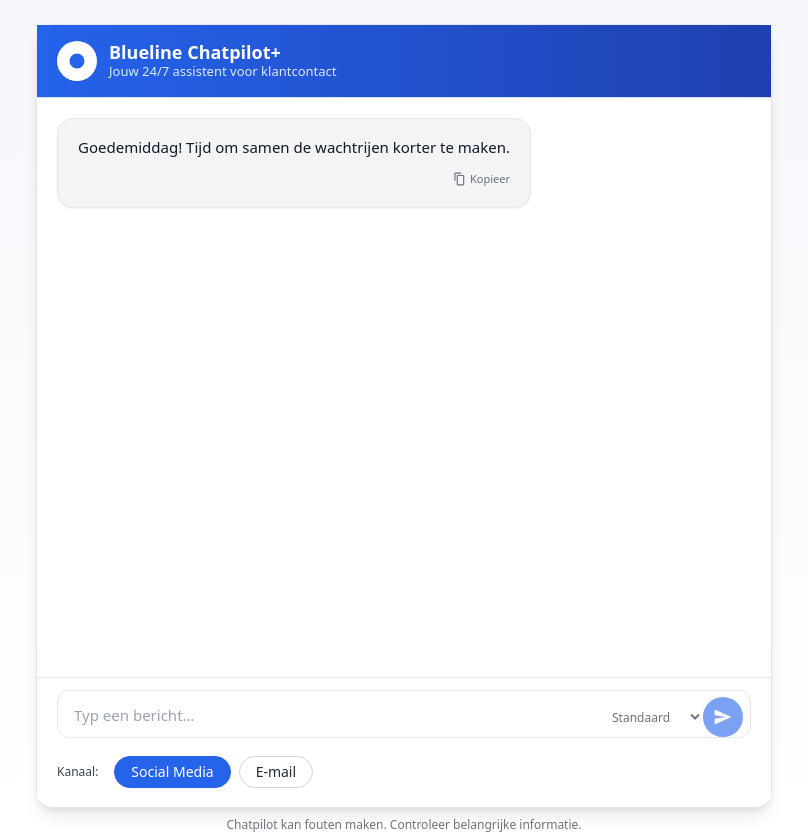
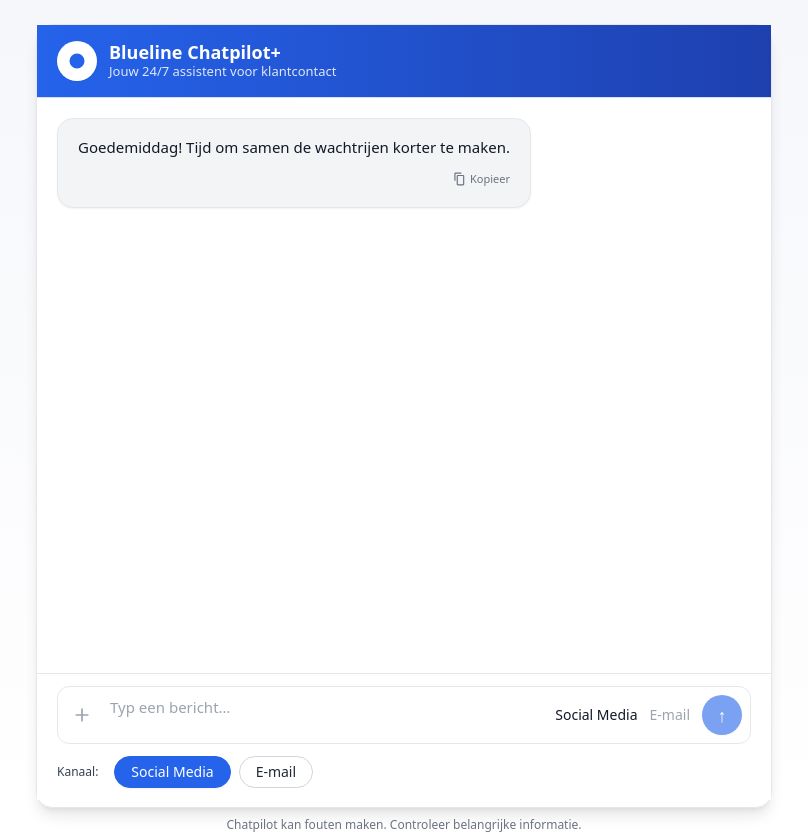
Before and after one commit to Blueline118/Blueline_chatpilotv2, a React (Vite) app: page / in a window 1280 px wide. Shown: the whole page, without its empty margins (236-1044 px from the left). Built offline with nearby package versions, Linux system fonts and the light colour scheme.

Commit message:
ui(input): restyle invoerveld — ↑ verzendknop, + profielknop links, platte tekst kanaaltoggle

```diff
--- a/src/components/BluelineChatpilot.jsx
+++ b/src/components/BluelineChatpilot.jsx
@@ -499,15 +499,26 @@ function InnerChatpilot() {
             <div className="sticky bottom-0 z-10 border-t border-gray-200 bg-white/95 backdrop-blur supports-[backdrop-filter]:bg-white/80">
               <div className="px-5 py-3">
                 <form onSubmit={handleSend} aria-label="Bericht verzenden">
-                  <div className="relative">
-                    <label htmlFor="message" className="sr-only">
-                      Typ een bericht…
-                    </label>
+                  <div className="relative flex items-center bg-white border border-[#e5e7eb] rounded-[12px] px-2 py-2 focus-within:ring-2 focus-within:ring-[#2563eb]/25">
+  {/* Profiel-selectie als + icoon links */}
+  <button
+    type="button"
+    onClick={() => setProfileKey(profileKey === "default" ? "merrachi" : "default")}
+    className="flex-shrink-0 w-8 h-8 flex items-center justify-center text-gray-400 hover:text-gray-600 transition-colors"
+    title="Klantprofiel wisselen"
+    aria-label="Klantprofiel wisselen"
+  >
+    <svg xmlns="http://www.w3.org/2000/svg" viewBox="0 0 24 24" fill="currentColor" className="w-5 h-5">
+      <path d="M12 5v14m7-7H5" stroke="currentColor" strokeWidth="2" strokeLinecap="round" strokeLinejoin="round"/>
+    </svg>
+  </button>
+
+  {/* Tekstveld */}
   <textarea
     id="message"
     ref={inputRef}
     rows={1}
-                      className="w-full bg-white border focus:outline-none focus:ring-2 focus:ring-[#2563eb]/25 focus:border-[#2563eb] px-4 pr-36 rounded-[12px] min-h-12 text-[15px] border-[#e5e7eb] placeholder-gray-400 resize-none leading-6 py-3 overflow-hidden transition-shadow"
+    className="flex-1 bg-transparent focus:outline-none px-3 resize-none min-h-[40px] text-[15px] leading-6 placeholder-gray-400"
     placeholder="Typ een bericht…"
     value={input}
     onChange={(e) => {
@@ -524,42 +535,36 @@ function InnerChatpilot() {
     autoComplete="off"
   />
 
-                    {/* Profiel-dropdown (subtiel, in het invoerveld) */}
-                    <label className="sr-only" htmlFor="profile">
-                      Klantprofiel
-                    </label>
-                    <select
-                      id="profile"
-                      value={profileKey}
-                      onChange={(e) => setProfileKey(e.target.value)}
-                      className="absolute right-12 top-1/2 -translate-y-1/2 text-xs bg-transparent text-gray-500 border-0 pr-4 focus:outline-none focus:ring-0 cursor-pointer"
-                      title="Klantprofiel"
-                      aria-label="Klantprofiel"
+  {/* Kanaal-toggle als platte tekst */}
+  <div className="flex gap-3 pr-3">
+    {["Social Media", "E-mail"].map((t) => (
+      <button
+        key={t}
+        type="button"
+        onClick={() => setMessageType(t)}
+        className={cx(
+          "text-sm transition-colors",
+          messageType === t ? "text-gray-900 font-medium" : "text-gray-400 hover:text-gray-600"
+        )}
       >
-                      <option value="default">Standaard</option>
-                      <option value="merrachi">Merrachi</option>
-                    </select>
+        {t}
+      </button>
+    ))}
+  </div>
 
+  {/* Verzendknop met ↑ */}
   <button
     type="submit"
     aria-label="Verzenden"
     disabled={!input.trim()}
     className={cx(
-                        "absolute right-2 top-1/2 -translate-y-1/2 w-10 h-10 rounded-full flex items-center justify-center shadow-sm transition-all duration-200",
+      "flex-shrink-0 w-10 h-10 rounded-full flex items-center justify-center shadow-sm transition-all duration-200",
       !input.trim()
-                          ? "opacity-60 cursor-not-allowed"
-                          : "hover:brightness-110 hover:scale-[1.03] focus:outline-none focus-visible:ring-2 focus-visible:ring-[#2563eb]/40"
+        ? "opacity-60 cursor-not-allowed bg-[#2563eb]"
+        : "bg-[#2563eb] hover:brightness-110 hover:scale-[1.03] focus:outline-none focus-visible:ring-2 focus-visible:ring-[#2563eb]/40"
     )}
-                      style={{ backgroundColor: "#2563eb" }}
   >
-                      <svg
-                        xmlns="http://www.w3.org/2000/svg"
-                        viewBox="0 0 24 24"
-                        fill="currentColor"
-                        className="w-5 h-5 text-white"
-                      >
-                        <path d="M2.01 21l20-9L2.01 3 2 10l14 2-14 2z" />
-                      </svg>
+    <span className="text-white text-lg leading-none">↑</span>
   </button>
 </div>
                 </form>
```
Lines whose indentation alone changed are shown as unchanged.
